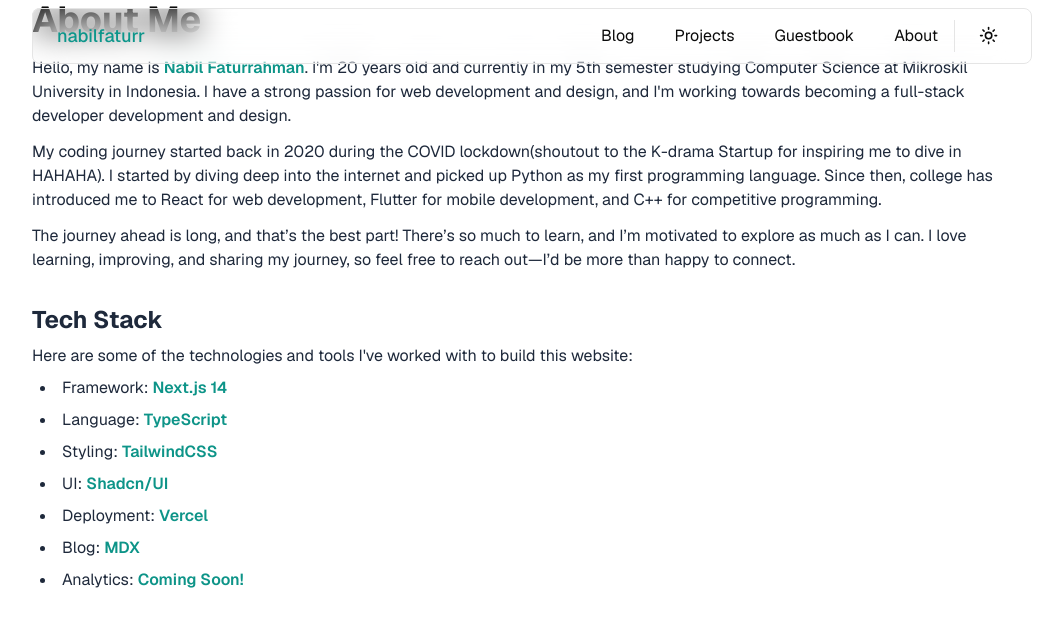
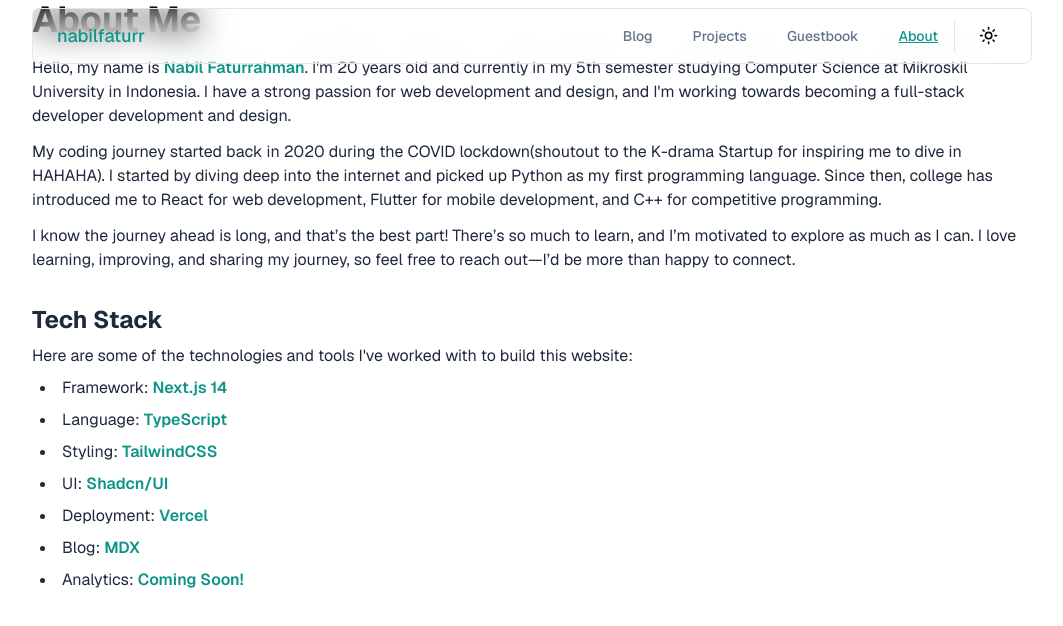
Before and after one commit to nabilfaturr/portfolio, a Next.js app: page /about in a window 1280 px wide. Shown: the top 626 px of the page, without its empty margins (108-1171 px from the left). Built offline with nearby package versions, Linux system fonts and the light colour scheme.

Commit message:
feat: add hover animation on desktop menu

```diff
--- a/src/app/about/page.tsx
+++ b/src/app/about/page.tsx
@@ -29,7 +29,7 @@
             for competitive programming.
           </span>
           <span>
-            The journey ahead is long, and that’s the best part! There’s so much
+            I know the journey ahead is long, and that’s the best part! There’s so much
             to learn, and I’m motivated to explore as much as I can. I love
             learning, improving, and sharing my journey, so feel free to reach
             out—I’d be more than happy to connect.
--- a/src/components/shared/header/desktop-menu.tsx
+++ b/src/components/shared/header/desktop-menu.tsx
@@ -6,22 +6,38 @@
 import React from "react";
 import { ThemeButton } from "../themes-provider";
 import { Separator } from "@/components/ui/separator";
+import { usePathname } from "next/navigation";
 
 type DesktopMenuProps = {
   className?: string;
 };
 
 const DesktopMenu: React.FC<DesktopMenuProps> = ({ className }) => {
+  const currentPath = usePathname();
+
+  const isActive = (path: string) => {
+    return currentPath === path;
+  };
+
   return (
     <div className="hidden md:flex items-center gap-4 justify-between">
       <ul className={cn("flex items-center gap-10", className)}>
         {navLinks.map((link) => (
           <li key={link.label}>
-            <Link href={link.href}>{link.label}</Link>
+            <Link
+              href={link.href}
+              className={cn(
+                "text-sm font-medium transition-all duration-300 hover:text-teal-600",
+                isActive(link.href) ? "text-teal-600" : "text-slate-500",
+                isActive(link.href) && "underline"
+              )}
+            >
+              {link.label}
+            </Link>
           </li>
         ))}
       </ul>
-      <Separator orientation="vertical" className="h-8"/>
+      <Separator orientation="vertical" className="h-8" />
       <ThemeButton />
     </div>
   );
```
